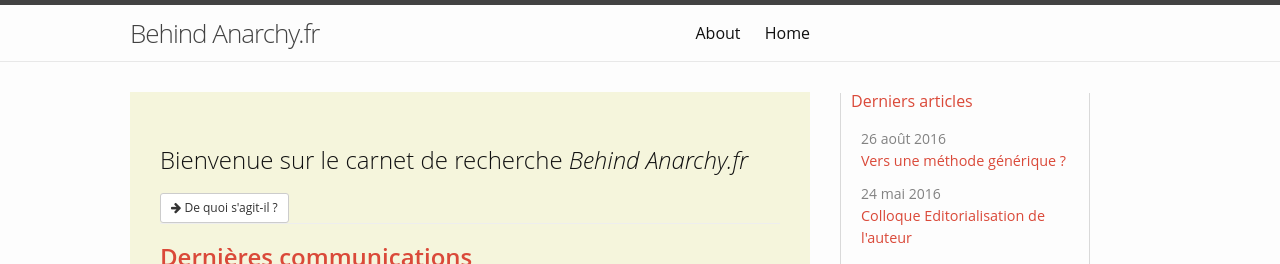
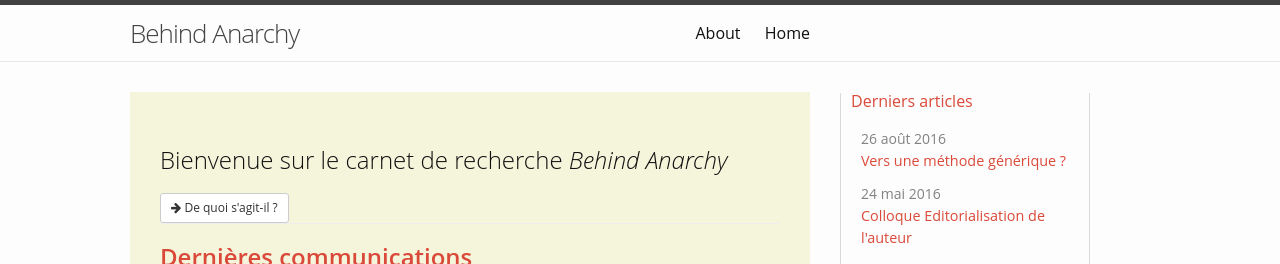
Before and after one commit to lakonis/behindanarchy, a Jekyll site: the page built from index.md, in a window 1280 px wide and 900 px high. Shown: the top 264 px of the window. Built offline with Jekyll 4.4.1, drawn with Linux system fonts in a browser that asks for light colours; nearby versions of some CDN libraries; some of the changed text lies outside the part shown.

```diff
--- a/_config.yml
+++ b/_config.yml
@@ -6,8 +6,8 @@
 # 'jekyll serve'. If you change this file, please restart the server process.
 
 # Site settings
-title: Behind Anarchy.fr
-email: nicolas.sauret@iri.centrepompidou.fr
+title: Behind Anarchy
+email: nnicolaoss@gmail.com
 description: > # this means to ignore newlines until "baseurl:"
   On-going research about the excellent transmedia project anarchy.fr
 baseurl: "" # the subpath of your site, e.g. /blog
```
Also changed, not shown: Gemfile.lock.
